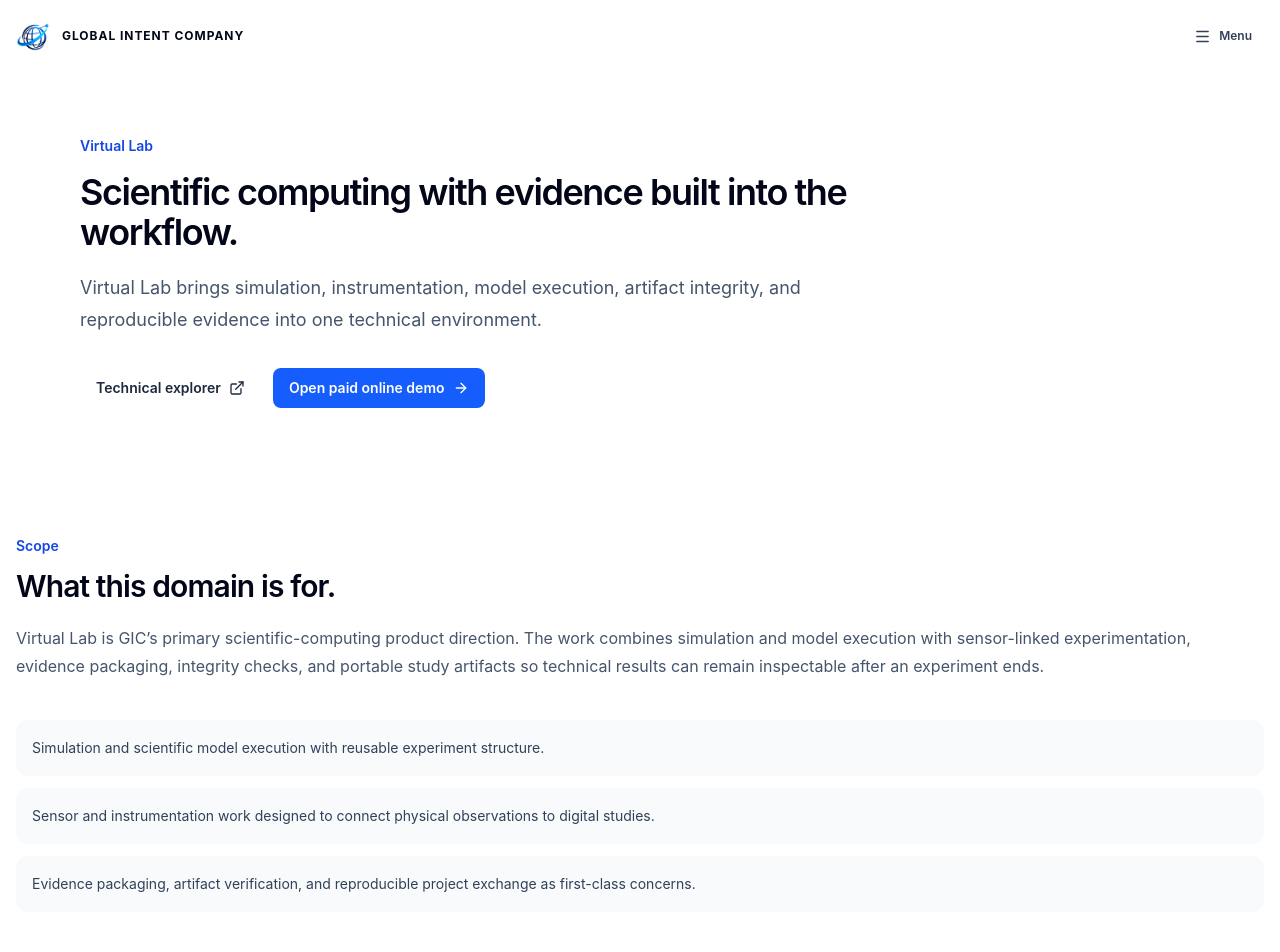
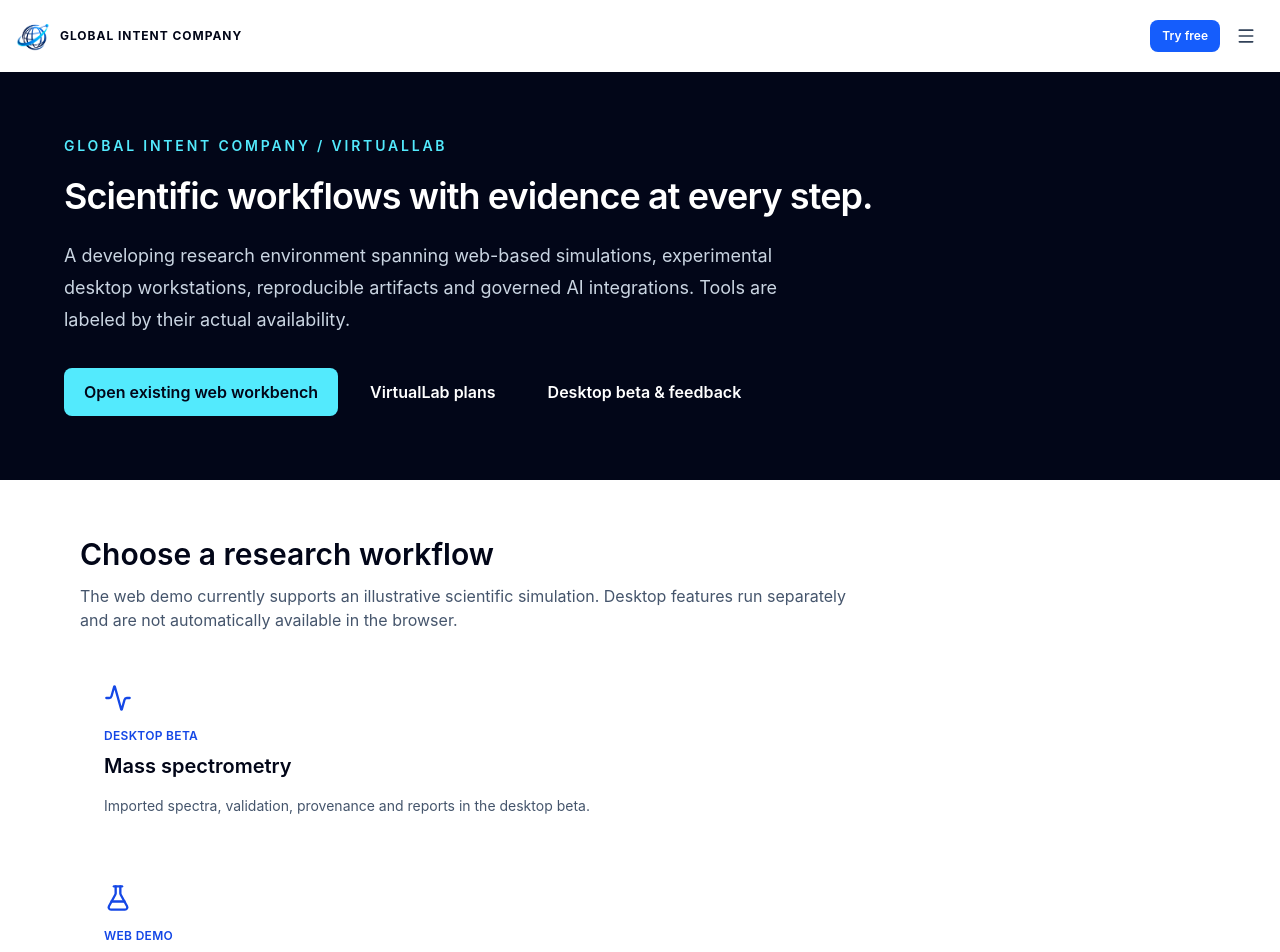
Before and after one commit to GI-Company/GiC, a Next.js app: page /virtual-lab in a window 1280 px wide. Shown: the top 952 px of the page. Built offline with nearby package versions, Linux system fonts and the light colour scheme.

Commit message:
feat(virtual-lab): introduce research product landing

```diff
--- a/app/virtual-lab/page.tsx
+++ b/app/virtual-lab/page.tsx
@@ -1,25 +1,39 @@
 import type { Metadata } from 'next';
-import EnterpriseDomainPage from '@/components/enterprise/EnterpriseDomainPage';
+import Link from 'next/link';
+import MarketingShell from '@/components/landing/MarketingShell';
+import { Activity, BrainCircuit, Download, FlaskConical, FolderOpen, ShieldCheck } from 'lucide-react';
 
 export const metadata: Metadata = {
-  title: 'Virtual Lab',
-  description: 'Scientific computing, instrumentation, simulation, evidence packaging, and reproducible research workflows from Global Intent Company.',
+  title: 'VirtualLab Research — Web, Desktop and ChatGPT',
+  description: 'VirtualLab scientific workflows: web simulation, reproducible evidence, experimental desktop workstations and forthcoming ChatGPT integration.',
   alternates: { canonical: '/virtual-lab' },
 };
-
-export default function VirtualLabDomainPage() {
-  return (
-    <EnterpriseDomainPage
-      domain="virtual_lab"
-      eyebrow="Virtual Lab"
-      title="Scientific computing with evidence built into the workflow."
-      description="Virtual Lab brings simulation, instrumentation, model execution, artifact integrity, and reproducible evidence into one technical environment."
-      narrative="Virtual Lab is GIC’s primary scientific-computing product direction. The work combines simulation and model execution with sensor-linked experimentation, evidence packaging, integrity checks, and portable study artifacts so technical results can remain inspectable after an experiment ends."
-      highlights={[
-        'Simulation and scientific model execution with reusable experiment structure.',
-        'Sensor and instrumentation work designed to connect physical observations to digital studies.',
-        'Evidence packaging, artifact verification, and reproducible project exchange as first-class concerns.',
-      ]}
-    />
-  );
+const modules=[
+  {title:'Mass spectrometry',description:'Imported spectra, validation, provenance and reports in the desktop beta.',icon:Activity,status:'Desktop beta'},
+  {title:'Scientific simulation',description:'Run the current browser-based reference parameter-sweep experiment and export results.',icon:FlaskConical,status:'Web demo'},
+  {title:'Project workstations',description:'Domain-based project libraries, research context and experiment evidence.',icon:FolderOpen,status:'Desktop beta'},
+  {title:'INTENT experimental learning',description:'Guarded prediction and weight updates, distinct from verified measurements.',icon:BrainCircuit,status:'Experimental desktop'},
+];
+export default function VirtualLabPage(){
+ return <MarketingShell>
+  <section className="border-b border-slate-200 bg-slate-950 px-4 py-16 text-white sm:px-6">
+   <div className="mx-auto max-w-6xl"><p className="text-sm font-semibold uppercase tracking-[.2em] text-cyan-300">Global Intent Company / VirtualLab</p>
+    <h1 className="mt-5 max-w-4xl text-4xl font-semibold tracking-tight sm:text-6xl">Scientific workflows with evidence at every step.</h1>
+    <p className="mt-6 max-w-3xl text-lg leading-8 text-slate-300">A developing research environment spanning web-based simulations, experimental desktop workstations, reproducible artifacts and governed AI integrations. Tools are labeled by their actual availability.</p>
+    <div className="mt-8 flex flex-wrap gap-3"><Link href="/virtual-lab/demo" className="rounded-lg bg-cyan-300 px-5 py-3 font-semibold text-slate-950">Open existing web workbench</Link><Link href="/virtual-lab/plans" className="rounded-lg border border-slate-500 px-5 py-3 font-semibold">VirtualLab plans</Link><Link href="/virtual-lab/beta" className="rounded-lg border border-slate-500 px-5 py-3 font-semibold">Desktop beta & feedback</Link></div>
+   </div>
+  </section>
+  <section className="mx-auto max-w-6xl px-4 py-14 sm:px-6"><h2 className="text-3xl font-semibold">Choose a research workflow</h2>
+    <p className="mt-3 max-w-3xl text-slate-600">The web demo currently supports an illustrative scientific simulation. Desktop features run separately and are not automatically available in the browser.</p>
+    <div className="mt-7 grid gap-4 md:grid-cols-2">{modules.map(item=><article key={item.title} className="rounded-2xl border border-slate-200 p-6">
+      <item.icon className="h-7 w-7 text-blue-700"/><p className="mt-4 text-xs font-semibold uppercase tracking-wide text-blue-700">{item.status}</p>
+      <h3 className="mt-2 text-xl font-semibold">{item.title}</h3><p className="mt-3 text-sm leading-7 text-slate-600">{item.description}</p>
+    </article>)}</div>
+  </section>
+  <section className="bg-slate-50 px-4 py-14 sm:px-6"><div className="mx-auto grid max-w-6xl gap-8 lg:grid-cols-3">
+   <div><ShieldCheck className="text-emerald-700"/><h2 className="mt-3 text-xl font-semibold">Research integrity</h2><p className="mt-2 text-sm leading-7 text-slate-600">Preserve the distinction between simulations, imported reference data and independently verified measurements.</p></div>
+   <div><Download className="text-emerald-700"/><h2 className="mt-3 text-xl font-semibold">Desktop beta & feedback</h2><p className="mt-2 text-sm leading-7 text-slate-600">A single destination for upcoming signed-off Mac builds, checksums, testing instructions and feedback.</p><Link href="/virtual-lab/beta" className="mt-3 inline-block font-semibold text-blue-700">Beta releases →</Link></div>
+   <div><BrainCircuit className="text-emerald-700"/><h2 className="mt-3 text-xl font-semibold">ChatGPT integration</h2><p className="mt-2 text-sm leading-7 text-slate-600">The planned VirtualLab MCP integration will expose approved research records and verification tools, not unrestricted computer access. Public publication is subject to plugin review.</p></div>
+  </div></section>
+ </MarketingShell>;
 }
```
